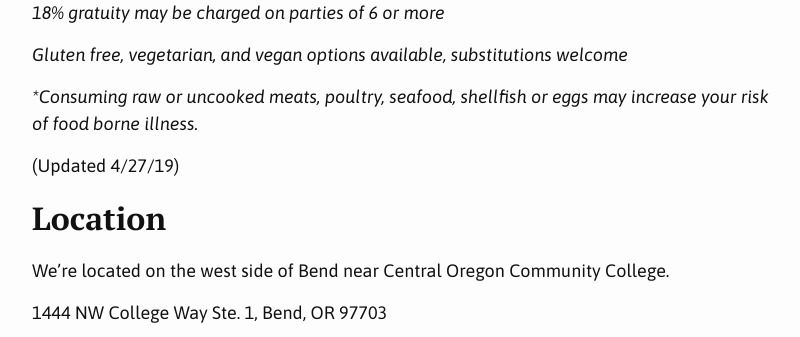
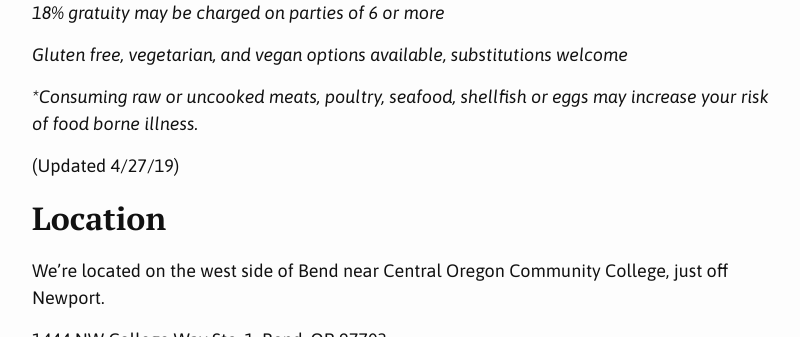
Before and after one commit to birdiescafe/birdiescafe.github.io, a Jekyll site: the page built from index.md, in a window 1280 px wide and 900 px high, scrolled down 9607 px, cut to the strip 0-337 px from the top of the window. Shown: the whole strip, without its empty margins (238-1038 px from the left). Built offline with Jekyll 4.4.1, drawn with Linux system fonts in a browser that asks for light colours; our own code applies the rules of GitHub Pages for plain Markdown files.

Commit message:
Update index.md

```diff
--- a/index.md
+++ b/index.md
@@ -250,7 +250,7 @@ _Gluten free, vegetarian, and vegan options available, substitutions welcome_
 
 ## Location
 
-We're located on the west side of Bend near Central Oregon Community College.
+We're located on the west side of Bend near Central Oregon Community College, just off Newport.
 
 1444 NW College Way Ste. 1, Bend, OR 97703
 
```
